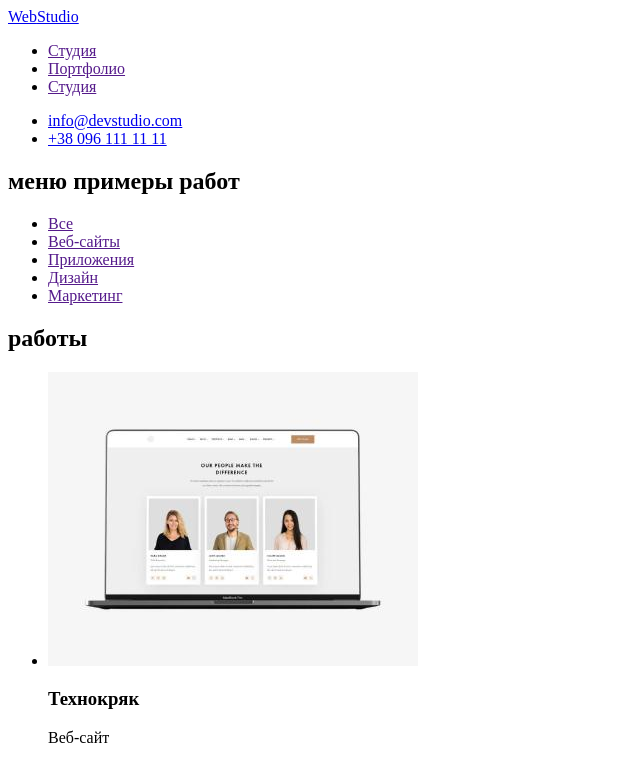
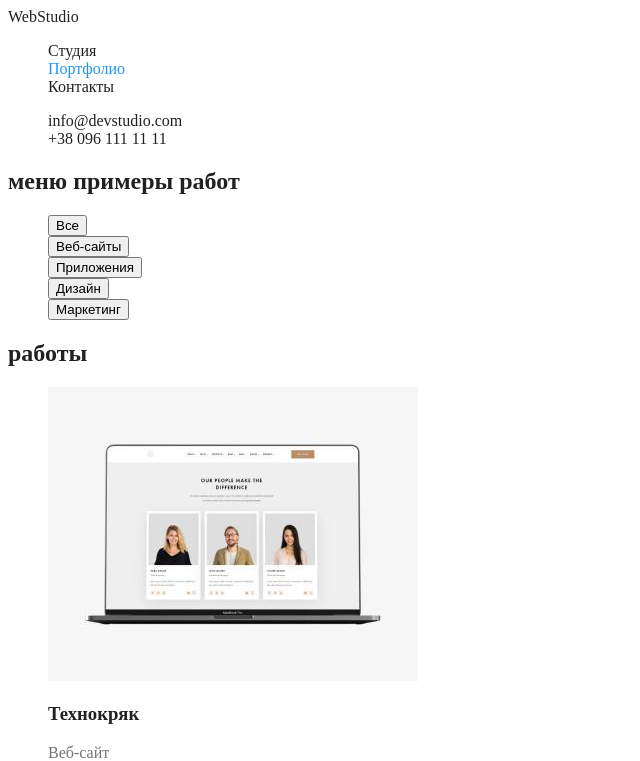
Before and after one commit to yuriipol/goit-markup-hw-02, a plain HTML site: page portfolio.html in a window 1280 px wide. Shown: the top 761 px of the page, without its empty margins (0-640 px from the left). Drawn offline with Linux system fonts and the light colour scheme.

Commit message:
Разметка цвета

```diff
--- /dev/null
+++ b/css/styles.css
@@ -0,0 +1,83 @@
+:root {
+    --primary-text-color:#212121;
+    --title-text-color:#757575;
+    --accent-color:#2196F3;
+    --primary-white-color:#ffffff;
+}
+body {
+   background-color: var(--primary-white-color);
+   color: var(--primary-text-color);
+}
+/*убираем точки в списках*/
+.list {
+    list-style: none;
+}
+
+/*style header*/
+.logo {
+    color: var(--primary-text-color);
+    text-decoration: none;
+}
+
+/*style menu-nav*/
+.site-nav .link {
+    color: var(--primary-text-color);
+    text-decoration: none;
+}
+.site-nav .link.current {
+    color: var(--accent-color);
+}
+.site-nav .link:hover,
+.site-nav .link:focus {
+    color: var(--accent-color);
+}
+/*Style mail&telefon*/
+.contacts.list .mail {
+    color: var(--primary-text-color);
+    text-decoration: none;
+}
+.contacts.list .tel {
+    color: var(--primary-text-color);
+    text-decoration: none;
+}
+.contacts.list .mail:hover,
+.contacts.list .mail:focus {
+    color: var(--accent-color);
+}
+.contacts.list .tel:hover,
+.contacts.list .tel:focus {
+    color: var(--accent-color);
+}
+/* Style main*/
+.hero-title {
+    color: #943636;
+}
+.button {
+    background-color: var(--accent-color);
+    color: var(--primary-white-color);
+    border-color: var(--accent-color);
+}
+.section-title {
+    color: var(--primary-text-color);
+}
+.title {
+    color: var(--primary-text-color);
+}
+p {
+    color: var(--title-text-color);
+}
+/*Style footer*/
+.adress.list .mail,
+.adress.list .tel {
+    color: var(--primary-text-color);
+    text-decoration: none;
+}
+.adress.list .mail:hover,
+.adress.list .mail:focus {
+    color: var(--accent-color)
+}
+.adress.list .tel:hover,
+.adress.list .tel:focus {
+    color: var(--accent-color)
+}
+/*Style porfolio*/
--- a/portfolio.html
+++ b/portfolio.html
@@ -5,61 +5,62 @@
     <meta http-equiv="X-UA-Compatible" content="IE=edge">
     <meta name="viewport" content="width=device-width, initial-scale=1.0">
     <title>Портфолио</title>
+    <link rel="stylesheet" href="./css/styles.css">
 </head>
 <body>
         <!--High line site-->
-        <header>
+        <header class="page-header">
             <!--Name studio-->
-            <nav>
-                <a href="./index.html"><span class="web">Web</span>Studio</a>
+            <nav class="site-nav">
+                <a href="./index.html" class="logo"><span class="web">Web</span>Studio</a>
                 <!--menu navigation-->
-                <ul>
+                <ul class="site-nav list">
                     <li>
-                        <a href="">Студия</a>
+                        <a href="./index.html" class="link">Студия</a>
                     </li>
                     <li>
-                        <a href="">Портфолио</a>
+                        <a href="./portfolio.html" class="link current">Портфолио</a>
                     </li>
                     <li>
-                        <a href="">Студия</a>
+                        <a href="" class="link">Контакты</a>
                     </li>
                 </ul>
             </nav>
             <!--mail&Telefone-->
-            <ul>
+            <ul class="contacts list">
                 <li>
-                    <a href="mailto:info@devstudio.com">info@devstudio.com</a>
+                    <a href="mailto:info@devstudio.com" class="mail">info@devstudio.com</a>
                 </li>
                 <li>
-                    <a href="tel:+380961111111">+38 096 111 11 11</a>
+                    <a href="tel:+380961111111" class="tel">+38 096 111 11 11</a>
                 </li>
             </ul>
 
         </header>
         <main>
-            <section>
-                <h2>меню примеры работ</h2>
-                <ul>
+            <section class="section">
+                <h2 class="section title">меню примеры работ</h2>
+                <ul class="work list">
                     <li>
-                        <a href="">Все</a>
+                        <button type="button" class="btn-filtr current">Все</button>
                     </li>
                     <li>
-                        <a href="">Веб-сайты</a>
+                        <button type="button" class="btn-filtr">Веб-сайты</button>
                     </li>
                     <li>
-                        <a href="">Приложения</a>
+                        <button type="button" class="btn-filtr">Приложения</button>
                     </li>
                     <li>
-                        <a href="">Дизайн</a>
+                        <button type="button" class="btn-filtr">Дизайн</button>
                     </li>
                     <li>
-                        <a href="">Маркетинг</a>
+                        <button type="button" class="btn-filtr">Маркетинг</button>
                     </li>
                 </ul>
             </section>
-            <section>
-                <h2>работы</h2>
-                <ul>
+            <section class="section">
+                <h2 class="section title">работы</h2>
+                <ul class="work list">
                     <li>
                         <img src="./images/p1.jpg" alt="сайт" width="370">
                         <h3>Технокряк</h3>
@@ -110,21 +111,22 @@
         </main>
         <footer>
             <!--Name studio-->
-            <a href="./index.html"><span class="web">Web</span>Studio</a>
+            <a href="./index.html" class="logo"><span class="web">Web</span>Studio</a>
             <!-- address -->
-            <address>
-                <ul>
+            <address class="adress">
+                <ul class="adress list">
                     <li>
                         <a href="">г. Киев, пр-т Леси Украинки, 26</a>
                     </li>
                     <li>
-                        <a href="mailto:info@devstudio.com">info@devstudio.com</a>
+                        <a href="mailto:info@devstudio.com" class="mail">info@devstudio.com</a>
                     </li>
                     <li>
-                        <a href="tel:+380961111111">+38 096 111 11 11</a>
+                        <a href="tel:+380961111111" class="tel">+38 096 111 11 11</a>
                     </li>
                 </ul>
             </address>
+
         </footer>
 </body>
 </html>
```
Also changed, not shown: index.html (+32 -31 lines).
